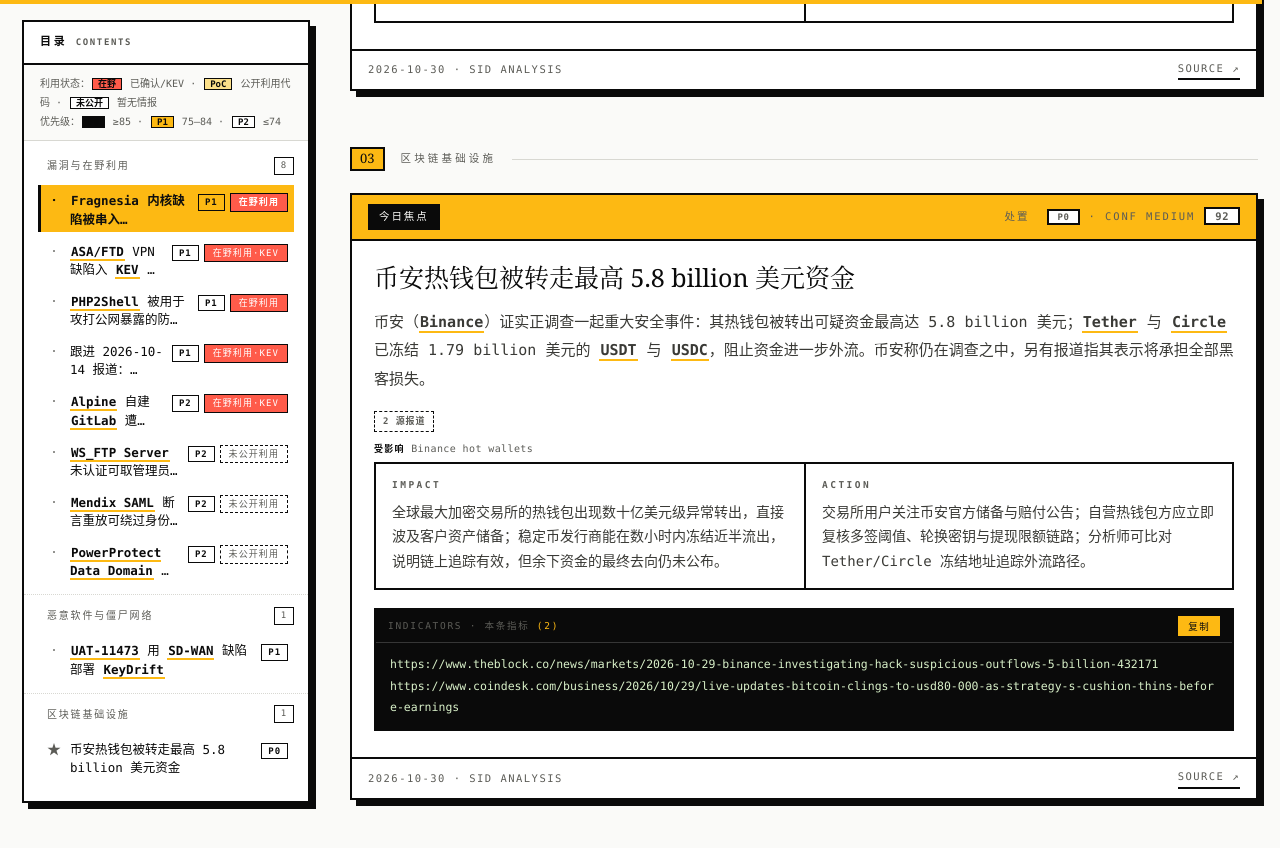
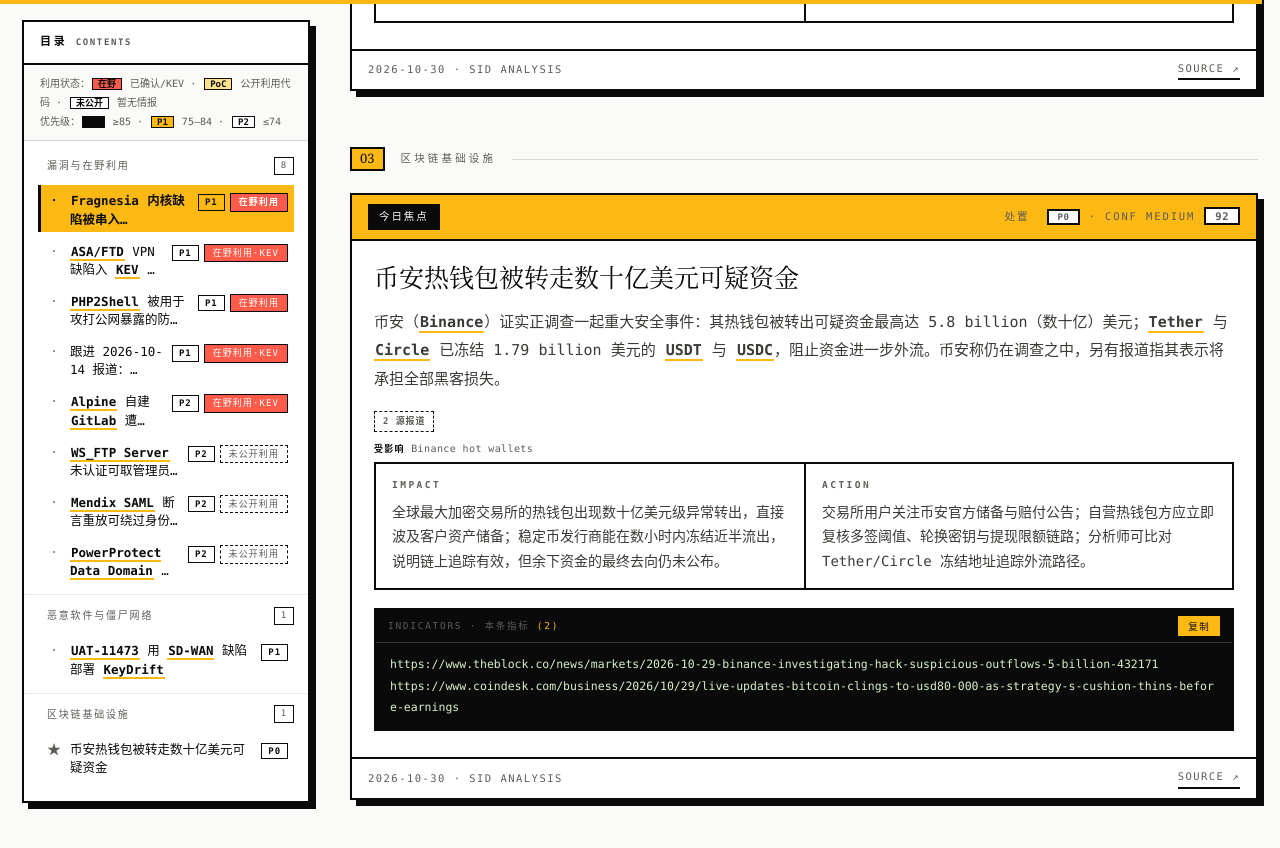
Before and after one commit to DawnXii/security-intelligence-daily, a Jekyll site: the page built from site/_posts/2026-10-30-report.html, in a window 1280 px wide and 900 px high, scrolled down 4880 px. Shown: the top 848 px of the window. Built offline with Jekyll 4.4.1, drawn with Linux system fonts in a browser that asks for light colours; some of the changed text lies outside the part shown.

Commit message:
SID daily report 2026-10-30

```diff
--- a/scripts/validate.py
+++ b/scripts/validate.py
@@ -68,8 +68,9 @@
     for w in HL_BAN:
         if w in hl:
             bad.append(f"headline 禁词: {w}")
-    if not re.search(r"[A-Za-z][A-Za-z0-9./+-]{2,}", hl):
-        bad.append("headline 无具体产品/组织/CVE 英文锚点（禁止纯类别概括）")
+    ZH_ANCHOR = ["币安", "蚂蚁", "支付宝", "抖音", "微信", "华为", "小米", "腾讯", "阿里", "京东", "美团"]
+    if not re.search(r"[A-Za-z][A-Za-z0-9./+-]{2,}", hl) and not any(z in hl for z in ZH_ANCHOR):
+        bad.append("headline 无具体产品/组织锚点（英文 token 或中文品牌白名单；禁止纯类别概括）")
     for m in re.findall(r"CVE-\d{4}-\d+", t):
         if m not in pool:
             bad.append(f"brief CVE 越界: {m}")
--- a/site/_posts/2026-10-30-report.html
+++ b/site/_posts/2026-10-30-report.html
@@ -3,7 +3,7 @@
 title: "安全情报日报 2026-10-30"
 date: 2026-10-30
 events: 10
-headline: "币安热钱包被转走最高 5.8 billion 美元"
+headline: "币安热钱包被转走数十亿美元，官方调查中"
 dek: "入选 10 条，在野 7：头条是币安热钱包被转出最高 5.8 billion 美元可疑资金，Tether 与 Circle 冻结 1.79 billion 美元，交易所称仍在调查；漏洞面同日有 GitLab 的 <i class=\"hl kcve\">CVE-2026-97229</i> 与 Cisco ASA/FTD 的 <i class=\"hl kcve\">CVE-2026-76418</i> 新入 KEV，前者已有人拿去试 Alpine 自建实例，PHP2Shell 打进 Palo Alto 管理口并串上内核提权，Data Domain 的 9.8 与 WS_FTP 的 10.0 覆盖备份与文件传输底座。口径：币安用户以官方赔付公告为准，KEV 项限期修，管理口先断公网。"
 brief_stats: ["10 事件", "在野 7", "PoC 0", "3 类别", "顶分 92"]
 ---
@@ -26,7 +26,7 @@
 <li><a class="toc-link" href="#malware-08335"><span class="tc">·</span><span class="tt"><i class="hl">UAT-11473</i> 用 <i class="hl">SD-WAN</i> 缺陷部署 <i class="hl">KeyDrift</i></span><span class="meta"><i class="rp p1">P1</i></span></a></li>
 </ol></div>
 <div class="grp"><p class="tg-h"><a href="#sec-crypto-infra">区块链基础设施</a><span class="tg-c">1</span></p><ol>
-<li><a class="toc-link" href="#crypto-infra-73426"><span class="tc">★</span><span class="tt">币安热钱包被转走最高 5.8 billion 美元资金</span><span class="meta"><i class="rp p0">P0</i></span></a></li>
+<li><a class="toc-link" href="#crypto-infra-64309"><span class="tc">★</span><span class="tt">币安热钱包被转走数十亿美元可疑资金</span><span class="meta"><i class="rp p0">P0</i></span></a></li>
 </ol></div>
 </div></nav>
 
@@ -174,17 +174,17 @@
 
 <p class="section-label" id="sec-crypto-infra"><span class="n">03</span>区块链基础设施</p>
 
-<div class="intel focus reveal" id="crypto-infra-73426">
+<div class="intel focus reveal" id="crypto-infra-64309">
 <div class="intel-head"><span class="chip">今日焦点</span><span class="score">处置 <i class="rp p0">P0</i> · CONF medium<i>92</i></span></div>
 <div class="intel-body">
-<h3>币安热钱包被转走最高 5.8 billion 美元资金</h3>
-<p class="sum">币安（<i class="hl">Binance</i>）证实正调查一起重大安全事件：其热钱包被转出可疑资金最高达 5.8 billion 美元；<i class="hl">Tether</i> 与 <i class="hl">Circle</i> 已冻结 1.79 billion 美元的 <i class="hl">USDT</i> 与 <i class="hl">USDC</i>，阻止资金进一步外流。币安称仍在调查之中，另有报道指其表示将承担全部黑客损失。</p>
+<h3>币安热钱包被转走数十亿美元可疑资金</h3>
+<p class="sum">币安（<i class="hl">Binance</i>）证实正调查一起重大安全事件：其热钱包被转出可疑资金最高达 5.8 billion（数十亿）美元；<i class="hl">Tether</i> 与 <i class="hl">Circle</i> 已冻结 1.79 billion 美元的 <i class="hl">USDT</i> 与 <i class="hl">USDC</i>，阻止资金进一步外流。币安称仍在调查之中，另有报道指其表示将承担全部黑客损失。</p>
 <div class="intel-facts"><b class="fct fout">2 源报道</b><div class="fvers"><span class="fv"><b>受影响</b> Binance hot wallets</span></div></div>
 <div class="intel-grid">
 <div class="cell"><b>Impact</b><p>全球最大加密交易所的热钱包出现数十亿美元级异常转出，直接波及客户资产储备；稳定币发行商能在数小时内冻结近半流出，说明链上追踪有效，但余下资金的最终去向仍未公布。</p></div>
 <div class="cell"><b>Action</b><p>交易所用户关注币安官方储备与赔付公告；自营热钱包方应立即复核多签阈值、轮换密钥与提现限额链路；分析师可比对 Tether/Circle 冻结地址追踪外流路径。</p></div>
 </div>
-<div class="iocblk"><div class="iocblk-h"><span>INDICATORS · 本条指标 <em>(2)</em></span><button class="iocblk-c" data-copy="crypto-infra-73426-ioc">复制</button></div><pre id="crypto-infra-73426-ioc">https://www.theblock.co/news/markets/2026-10-29-binance-investigating-hack-suspicious-outflows-5-billion-432171
+<div class="iocblk"><div class="iocblk-h"><span>INDICATORS · 本条指标 <em>(2)</em></span><button class="iocblk-c" data-copy="crypto-infra-64309-ioc">复制</button></div><pre id="crypto-infra-64309-ioc">https://www.theblock.co/news/markets/2026-10-29-binance-investigating-hack-suspicious-outflows-5-billion-432171
 https://www.coindesk.com/business/2026/10/29/live-updates-bitcoin-clings-to-usd80-000-as-strategy-s-cushion-thins-before-earnings</pre></div>
 </div>
 <div class="intel-foot"><span>2026-10-30 · SID ANALYSIS</span><a href="https://www.theblock.co/news/markets/2026-10-29-binance-investigating-hack-suspicious-outflows-5-billion-432171" target="_blank" rel="noopener">SOURCE ↗</a></div>
--- a/site/index.html
+++ b/site/index.html
@@ -7,7 +7,7 @@
     <p class="kicker">Security Intelligence Daily</p>
     <!--TODAY_START-->
 <p class="td-date">2026-10-30（周五）</p>
-<h1 class="td-h">币安热钱包被转走最高 5.8 billion 美元</h1>
+<h1 class="td-h">币安热钱包被转走数十亿美元，官方调查中</h1>
 <p class="td-pulse">入选 10 条，在野 7：头条是币安热钱包被转出最高 5.8 billion 美元可疑资金，Tether 与 Circle 冻结 1.79 billion 美元，交易所称仍在调查；漏洞面同日有 GitLab 的 <i class="hl kcve">CVE-2026-97229</i> 与 Cisco ASA/FTD 的 <i class="hl kcve">CVE-2026-76418</i> 新入 KEV，前者已有人拿去试 Alpine 自建实例，PHP2Shell 打进 Palo Alto 管理口并串上内核提权，Data Domain 的 9.8 与 WS_FTP 的 10.0 覆盖备份与文件传输底座。口径：币安用户以官方赔付公告为准，KEV 项限期修，管理口先断公网。</p>
 <div class="td-stats"><div class="stat"><b>10</b><span>今日事件</span></div><div class="stat"><b>7</b><span>在野利用</span></div><div class="stat"><b>3</b><span>类别数</span></div><div class="stat"><b>92</b><span>顶分</span></div></div>
 <a class="td-cta" href="{{ '/2026-10-30/report.html' | relative_url }}">阅读今日完整简报 →</a>
```
Also changed, not shown: prompts/stable/analyze-v1.9.md (+1 -1 lines).
